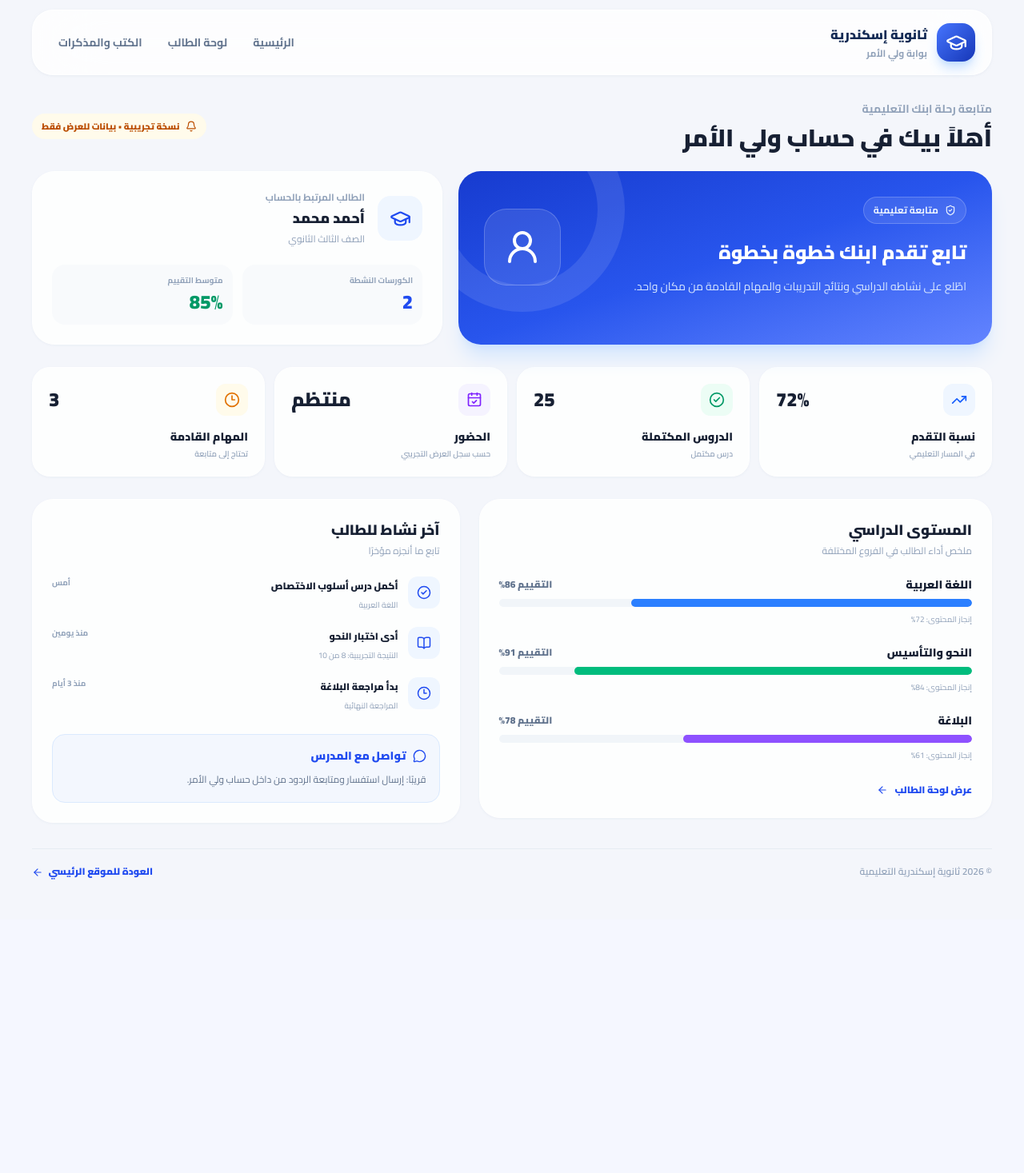
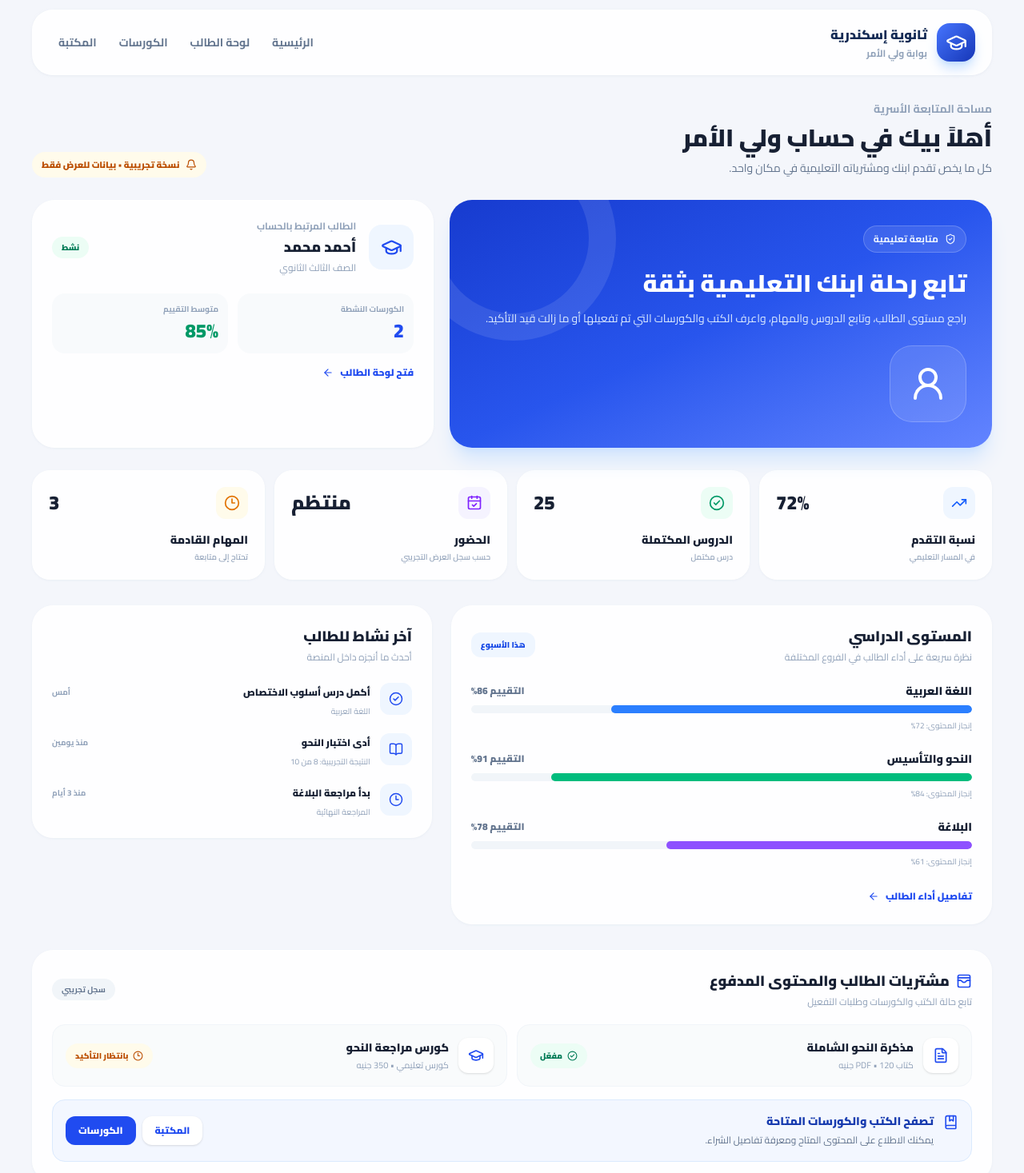
Before and after one commit to Nour2013hossam/hossam-platform, a Next.js app: page /parent in a window 1280 px wide. Shown: the part 20-1487 px from the top of the page at 80% size. Before the commit the page ends 1170 px from the top, so only its background shows below. Built offline with nearby package versions, Linux system fonts and the light colour scheme.

Commit message:
Organize parent dashboard and add purchase tracking

```diff
--- a/src/app/parent/page.tsx
+++ b/src/app/parent/page.tsx
@@ -3,16 +3,21 @@
 import Link from "next/link";
 import {
   ArrowLeft,
+  ArrowUpLeft,
   Bell,
+  BookMarked,
   BookOpen,
   CalendarCheck,
   CheckCircle2,
   Clock3,
+  ExternalLink,
+  FileText,
   GraduationCap,
   MessageCircle,
   ShieldCheck,
   TrendingUp,
   UserRound,
+  WalletCards,
 } from "lucide-react";
 
 const subjects = [
@@ -27,68 +32,90 @@ const activities = [
   { title: "بدأ مراجعة البلاغة", detail: "المراجعة النهائية", time: "منذ 3 أيام", icon: Clock3 },
 ];
 
+const purchases = [
+  { title: "مذكرة النحو الشاملة", type: "كتاب PDF", price: "120 جنيه", status: "مفعّل", statusTone: "bg-emerald-50 text-emerald-700", icon: FileText },
+  { title: "كورس مراجعة النحو", type: "كورس تعليمي", price: "350 جنيه", status: "بانتظار التأكيد", statusTone: "bg-amber-50 text-amber-700", icon: GraduationCap },
+];
+
+const stats = [
+  { label: "نسبة التقدم", value: "72%", note: "في المسار التعليمي", icon: TrendingUp, tone: "bg-blue-50 text-blue-600" },
+  { label: "الدروس المكتملة", value: "25", note: "درس مكتمل", icon: CheckCircle2, tone: "bg-emerald-50 text-emerald-600" },
+  { label: "الحضور", value: "منتظم", note: "حسب سجل العرض التجريبي", icon: CalendarCheck, tone: "bg-violet-50 text-violet-600" },
+  { label: "المهام القادمة", value: "3", note: "تحتاج إلى متابعة", icon: Clock3, tone: "bg-amber-50 text-amber-600" },
+];
+
+const whatsappLink = "https://wa.me/201007058853?text=" + encodeURIComponent("مرحبًا أستاذ حسام، أنا ولي أمر وأريد الاستفسار عن حساب ابني والمحتوى التعليمي.");
+
 export default function ParentDashboard() {
   return (
     <main dir="rtl" className="min-h-screen bg-[#f4f6fb] text-[#172033]">
       <div className="mx-auto max-w-[1500px] px-4 py-5 sm:px-7 lg:px-10 lg:py-8">
-        <header className="mb-8 flex flex-wrap items-center justify-between gap-4 rounded-[26px] border border-white/80 bg-white/80 px-5 py-4 shadow-sm shadow-slate-200/50 backdrop-blur-2xl">
+        <header className="mb-8 flex flex-wrap items-center justify-between gap-4 rounded-[26px] border border-white/80 bg-white/85 px-5 py-4 shadow-sm shadow-slate-200/50 backdrop-blur-2xl">
           <Link href="/" className="flex items-center gap-3">
             <div className="flex h-12 w-12 items-center justify-center rounded-2xl bg-gradient-to-br from-[#4775ff] to-[#1736b7] text-white shadow-lg shadow-blue-200"><GraduationCap size={27} /></div>
             <div><p className="font-black text-[#142b55]">ثانوية إسكندرية</p><p className="mt-1 text-xs font-bold text-slate-400">بوابة ولي الأمر</p></div>
           </Link>
-          <nav className="flex flex-wrap items-center gap-2 text-sm font-bold">
-            <Link href="/" className="rounded-xl px-3 py-2 text-slate-500 hover:bg-blue-50 hover:text-[#204bf0]">الرئيسية</Link>
-            <Link href="/student" className="rounded-xl px-3 py-2 text-slate-500 hover:bg-blue-50 hover:text-[#204bf0]">لوحة الطالب</Link>
-            <Link href="/books" className="rounded-xl px-3 py-2 text-slate-500 hover:bg-blue-50 hover:text-[#204bf0]">الكتب والمذكرات</Link>
+          <nav className="flex flex-wrap items-center gap-1 text-sm font-bold">
+            <Link href="/" className="rounded-xl px-3 py-2 text-slate-500 transition hover:bg-blue-50 hover:text-[#204bf0]">الرئيسية</Link>
+            <Link href="/student" className="rounded-xl px-3 py-2 text-slate-500 transition hover:bg-blue-50 hover:text-[#204bf0]">لوحة الطالب</Link>
+            <Link href="/courses" className="rounded-xl px-3 py-2 text-slate-500 transition hover:bg-blue-50 hover:text-[#204bf0]">الكورسات</Link>
+            <Link href="/books" className="rounded-xl px-3 py-2 text-slate-500 transition hover:bg-blue-50 hover:text-[#204bf0]">المكتبة</Link>
           </nav>
         </header>
 
-        <div className="mb-6 flex flex-wrap items-center justify-between gap-3">
-          <div><p className="text-sm font-bold text-slate-400">متابعة رحلة ابنك التعليمية</p><h1 className="mt-2 text-2xl font-black sm:text-3xl">أهلاً بيك في حساب ولي الأمر</h1></div>
-          <span className="inline-flex items-center gap-2 rounded-full bg-amber-50 px-3 py-2 text-[11px] font-black text-amber-700"><Bell size={14} /> نسخة تجريبية • بيانات للعرض فقط</span>
-        </div>
+        <section className="mb-7 flex flex-col justify-between gap-4 sm:flex-row sm:items-end">
+          <div>
+            <p className="text-sm font-bold text-slate-400">مساحة المتابعة الأسرية</p>
+            <h1 className="mt-2 text-2xl font-black sm:text-3xl">أهلاً بيك في حساب ولي الأمر</h1>
+            <p className="mt-2 text-sm leading-6 text-slate-500">كل ما يخص تقدم ابنك ومشترياته التعليمية في مكان واحد.</p>
+          </div>
+          <span className="inline-flex w-fit items-center gap-2 rounded-full bg-amber-50 px-3 py-2 text-[11px] font-black text-amber-700"><Bell size={14} /> نسخة تجريبية • بيانات للعرض فقط</span>
+        </section>
 
-        <section className="mb-7 grid gap-5 xl:grid-cols-[1.3fr_1fr]">
+        <section className="mb-7 grid gap-5 xl:grid-cols-[1.35fr_1fr]">
           <div className="relative overflow-hidden rounded-[28px] bg-gradient-to-br from-[#173bcf] via-[#2855ed] to-[#6384ff] p-6 text-white shadow-xl shadow-blue-200/60 sm:p-8">
             <div className="absolute -left-12 -top-20 h-64 w-64 rounded-full border-[34px] border-white/10" />
             <div className="relative flex flex-wrap items-center justify-between gap-5">
-              <div>
+              <div className="max-w-2xl">
                 <span className="inline-flex items-center gap-2 rounded-full border border-white/20 bg-white/10 px-3 py-2 text-xs font-bold text-blue-50"><ShieldCheck size={14} /> متابعة تعليمية</span>
-                <h2 className="mt-5 text-2xl font-black">تابع تقدم ابنك خطوة بخطوة</h2>
-                <p className="mt-3 max-w-lg text-sm leading-7 text-blue-100">اطّلع على نشاطه الدراسي ونتائج التدريبات والمهام القادمة من مكان واحد.</p>
+                <h2 className="mt-5 text-2xl font-black sm:text-3xl">تابع رحلة ابنك التعليمية بثقة</h2>
+                <p className="mt-3 text-sm leading-7 text-blue-100">راجع مستوى الطالب، وتابع الدروس والمهام، واعرف الكتب والكورسات التي تم تفعيلها أو ما زالت قيد التأكيد.</p>
               </div>
               <div className="flex h-24 w-24 items-center justify-center rounded-[28px] border border-white/20 bg-white/10"><UserRound size={48} /></div>
             </div>
           </div>
-          <div className="rounded-[28px] border border-white bg-white/85 p-6 shadow-sm shadow-slate-200/40">
-            <div className="flex items-center gap-4">
-              <div className="flex h-14 w-14 items-center justify-center rounded-2xl bg-blue-50 text-[#204bf0]"><GraduationCap size={27} /></div>
-              <div><p className="text-xs font-bold text-slate-400">الطالب المرتبط بالحساب</p><h2 className="mt-1 text-lg font-black">أحمد محمد</h2><p className="mt-1 text-xs text-slate-400">الصف الثالث الثانوي</p></div>
+
+          <article className="rounded-[28px] border border-white bg-white/90 p-6 shadow-sm shadow-slate-200/40">
+            <div className="flex items-center justify-between gap-3">
+              <div className="flex items-center gap-4">
+                <div className="flex h-14 w-14 items-center justify-center rounded-2xl bg-blue-50 text-[#204bf0]"><GraduationCap size={27} /></div>
+                <div><p className="text-xs font-bold text-slate-400">الطالب المرتبط بالحساب</p><h2 className="mt-1 text-lg font-black">أحمد محمد</h2><p className="mt-1 text-xs text-slate-400">الصف الثالث الثانوي</p></div>
+              </div>
+              <span className="rounded-full bg-emerald-50 px-3 py-1.5 text-[10px] font-black text-emerald-700">نشط</span>
             </div>
             <div className="mt-6 grid grid-cols-2 gap-3">
               <div className="rounded-2xl bg-slate-50 p-3"><p className="text-[10px] font-bold text-slate-400">الكورسات النشطة</p><p className="mt-1 text-2xl font-black text-[#204bf0]">2</p></div>
               <div className="rounded-2xl bg-slate-50 p-3"><p className="text-[10px] font-bold text-slate-400">متوسط التقييم</p><p className="mt-1 text-2xl font-black text-emerald-600">85%</p></div>
             </div>
-          </div>
+            <Link href="/student" className="mt-4 inline-flex items-center gap-2 text-xs font-black text-[#204bf0]">فتح لوحة الطالب <ArrowLeft size={14} /></Link>
+          </article>
         </section>
 
-        <section className="mb-7 grid grid-cols-2 gap-3 sm:grid-cols-4">
-          {[
-            { label: "نسبة التقدم", value: "72%", note: "في المسار التعليمي", icon: TrendingUp, tone: "bg-blue-50 text-blue-600" },
-            { label: "الدروس المكتملة", value: "25", note: "درس مكتمل", icon: CheckCircle2, tone: "bg-emerald-50 text-emerald-600" },
-            { label: "الحضور", value: "منتظم", note: "حسب سجل العرض التجريبي", icon: CalendarCheck, tone: "bg-violet-50 text-violet-600" },
-            { label: "المهام القادمة", value: "3", note: "تحتاج إلى متابعة", icon: Clock3, tone: "bg-amber-50 text-amber-600" },
-          ].map((stat) => (
-            <article key={stat.label} className="rounded-[22px] border border-white bg-white/85 p-4 shadow-sm shadow-slate-200/40 sm:p-5">
+        <section className="mb-8 grid grid-cols-2 gap-3 sm:grid-cols-4">
+          {stats.map((stat) => (
+            <article key={stat.label} className="rounded-[22px] border border-white bg-white/90 p-4 shadow-sm shadow-slate-200/40 sm:p-5">
               <div className="flex items-center justify-between gap-2"><div className={`flex h-10 w-10 items-center justify-center rounded-xl ${stat.tone}`}><stat.icon size={20} /></div><span className="text-xl font-black sm:text-2xl">{stat.value}</span></div>
               <p className="mt-4 text-xs font-black sm:text-sm">{stat.label}</p><p className="mt-1 text-[10px] font-semibold text-slate-400">{stat.note}</p>
             </article>
           ))}
         </section>
 
-        <div className="grid items-start gap-6 xl:grid-cols-[1.2fr_1fr]">
-          <section className="rounded-[26px] border border-white bg-white/85 p-5 shadow-sm shadow-slate-200/40 sm:p-6">
-            <div className="mb-6"><h2 className="text-lg font-black">المستوى الدراسي</h2><p className="mt-1 text-xs text-slate-400">ملخص أداء الطالب في الفروع المختلفة</p></div>
+        <section className="mb-8 grid items-start gap-6 xl:grid-cols-[1.15fr_0.85fr]">
+          <article className="rounded-[26px] border border-white bg-white/90 p-5 shadow-sm shadow-slate-200/40 sm:p-6">
+            <div className="mb-6 flex items-center justify-between gap-3">
+              <div><h2 className="text-lg font-black">المستوى الدراسي</h2><p className="mt-1 text-xs text-slate-400">نظرة سريعة على أداء الطالب في الفروع المختلفة</p></div>
+              <span className="rounded-xl bg-blue-50 px-3 py-2 text-[10px] font-black text-blue-700">هذا الأسبوع</span>
+            </div>
             <div className="space-y-6">
               {subjects.map((subject) => (
                 <div key={subject.name}>
@@ -98,28 +125,60 @@ export default function ParentDashboard() {
                 </div>
               ))}
             </div>
-            <Link href="/student" className="mt-7 inline-flex items-center gap-2 text-xs font-black text-[#204bf0]">عرض لوحة الطالب <ArrowLeft size={14} /></Link>
-          </section>
+            <Link href="/student" className="mt-7 inline-flex items-center gap-2 text-xs font-black text-[#204bf0]">تفاصيل أداء الطالب <ArrowLeft size={14} /></Link>
+          </article>
 
-          <section className="rounded-[26px] border border-white bg-white/85 p-5 shadow-sm shadow-slate-200/40 sm:p-6">
-            <div className="mb-6"><h2 className="text-lg font-black">آخر نشاط للطالب</h2><p className="mt-1 text-xs text-slate-400">تابع ما أنجزه مؤخرًا</p></div>
+          <article className="rounded-[26px] border border-white bg-white/90 p-5 shadow-sm shadow-slate-200/40 sm:p-6">
+            <div className="mb-6"><h2 className="text-lg font-black">آخر نشاط للطالب</h2><p className="mt-1 text-xs text-slate-400">أحدث ما أنجزه داخل المنصة</p></div>
             <div className="space-y-5">
               {activities.map((activity) => (
                 <div key={activity.title} className="flex items-start gap-3">
                   <div className="flex h-10 w-10 shrink-0 items-center justify-center rounded-xl bg-blue-50 text-[#204bf0]"><activity.icon size={18} /></div>
                   <div className="min-w-0 flex-1"><p className="text-xs font-black leading-6">{activity.title}</p><p className="mt-1 text-[10px] text-slate-400">{activity.detail}</p></div>
-                  <span className="shrink-0 text-[10px] font-bold text-slate-400">{activity.time}</span>
+                  <span className="shrink-0 pt-1 text-[10px] font-bold text-slate-400">{activity.time}</span>
                 </div>
               ))}
             </div>
-            <div className="mt-7 rounded-2xl border border-blue-100 bg-blue-50/70 p-4">
-              <div className="flex items-center gap-2 text-sm font-black text-[#204bf0]"><MessageCircle size={17} /> تواصل مع المدرس</div>
-              <p className="mt-2 text-xs leading-6 text-slate-500">قريبًا: إرسال استفسار ومتابعة الردود من داخل حساب ولي الأمر.</p>
+          </article>
+        </section>
+
+        <section className="mb-8 rounded-[26px] border border-white bg-white/90 p-5 shadow-sm shadow-slate-200/40 sm:p-6">
+          <div className="mb-5 flex flex-wrap items-center justify-between gap-3">
+            <div><div className="flex items-center gap-2"><WalletCards className="text-[#204bf0]" size={20} /><h2 className="text-lg font-black">مشتريات الطالب والمحتوى المدفوع</h2></div><p className="mt-1 text-xs text-slate-400">تابع حالة الكتب والكورسات وطلبات التفعيل</p></div>
+            <span className="rounded-full bg-slate-100 px-3 py-1.5 text-[10px] font-bold text-slate-500">سجل تجريبي</span>
+          </div>
+          <div className="grid gap-3 lg:grid-cols-2">
+            {purchases.map((purchase) => (
+              <article key={purchase.title} className="flex flex-col justify-between gap-4 rounded-2xl border border-slate-100 bg-slate-50/80 p-4 sm:flex-row sm:items-center">
+                <div className="flex min-w-0 items-center gap-3">
+                  <div className="flex h-11 w-11 shrink-0 items-center justify-center rounded-xl bg-white text-[#204bf0] shadow-sm"><purchase.icon size={20} /></div>
+                  <div className="min-w-0"><h3 className="text-sm font-black">{purchase.title}</h3><p className="mt-1 text-[11px] text-slate-400">{purchase.type} • {purchase.price}</p></div>
+                </div>
+                <span className={`inline-flex w-fit shrink-0 items-center gap-1.5 rounded-full px-3 py-2 text-[10px] font-black ${purchase.statusTone}`}>{purchase.status === "مفعّل" ? <CheckCircle2 size={13} /> : <Clock3 size={13} />}{purchase.status}</span>
+              </article>
+            ))}
+          </div>
+          <div className="mt-4 flex flex-wrap items-center justify-between gap-3 rounded-2xl border border-blue-100 bg-blue-50/70 p-4">
+            <div className="flex items-start gap-3"><BookMarked className="mt-0.5 shrink-0 text-[#204bf0]" size={19} /><div><p className="text-sm font-black text-[#173baf]">تصفح الكتب والكورسات المتاحة</p><p className="mt-1 text-xs leading-5 text-slate-500">يمكنك الاطلاع على المحتوى المتاح ومعرفة تفاصيل الشراء.</p></div></div>
+            <div className="flex flex-wrap gap-2">
+              <Link href="/books" className="rounded-xl bg-white px-4 py-2.5 text-xs font-black text-[#204bf0] shadow-sm">المكتبة</Link>
+              <Link href="/courses" className="rounded-xl bg-[#204bf0] px-4 py-2.5 text-xs font-black text-white">الكورسات</Link>
             </div>
-          </section>
-        </div>
+          </div>
+        </section>
 
-        <footer className="mt-8 flex flex-wrap items-center justify-between gap-3 border-t border-slate-200/70 py-5 text-xs font-semibold text-slate-400">
+        <section className="mb-8 grid gap-4 md:grid-cols-2">
+          <article className="flex items-start gap-4 rounded-[24px] border border-white bg-white/90 p-5 shadow-sm shadow-slate-200/40">
+            <div className="flex h-11 w-11 shrink-0 items-center justify-center rounded-xl bg-emerald-50 text-emerald-600"><MessageCircle size={21} /></div>
+            <div className="min-w-0 flex-1"><h2 className="font-black">تواصل مباشر مع المدرس</h2><p className="mt-2 text-xs leading-6 text-slate-500">للاستفسارات عن مستوى الطالب أو المشتريات وتفعيل الكتب والكورسات، تواصل معنا عبر واتساب.</p><a href={whatsappLink} target="_blank" rel="noreferrer" className="mt-3 inline-flex items-center gap-2 rounded-xl bg-emerald-600 px-4 py-2.5 text-xs font-black text-white transition hover:bg-emerald-700">مراسلة واتساب <ExternalLink size={13} /></a></div>
+          </article>
+          <article className="flex items-start gap-4 rounded-[24px] border border-white bg-white/90 p-5 shadow-sm shadow-slate-200/40">
+            <div className="flex h-11 w-11 shrink-0 items-center justify-center rounded-xl bg-violet-50 text-violet-600"><ShieldCheck size={21} /></div>
+            <div><h2 className="font-black">خصوصية حساب الطالب</h2><p className="mt-2 text-xs leading-6 text-slate-500">تظهر تفاصيل الحساب والمشتريات لولي الأمر المرتبط بالطالب فقط بعد تفعيل نظام الحسابات والصلاحيات.</p><span className="mt-3 inline-flex items-center gap-2 text-[11px] font-bold text-violet-700"><ShieldCheck size={14} /> ربط الحسابات قيد التجهيز</span></div>
+          </article>
+        </section>
+
+        <footer className="flex flex-wrap items-center justify-between gap-3 border-t border-slate-200/70 py-5 text-xs font-semibold text-slate-400">
           <span>© 2026 ثانوية إسكندرية التعليمية</span>
           <Link href="/" className="font-black text-[#204bf0]">العودة للموقع الرئيسي <ArrowLeft className="mr-1 inline" size={14} /></Link>
         </footer>
```
